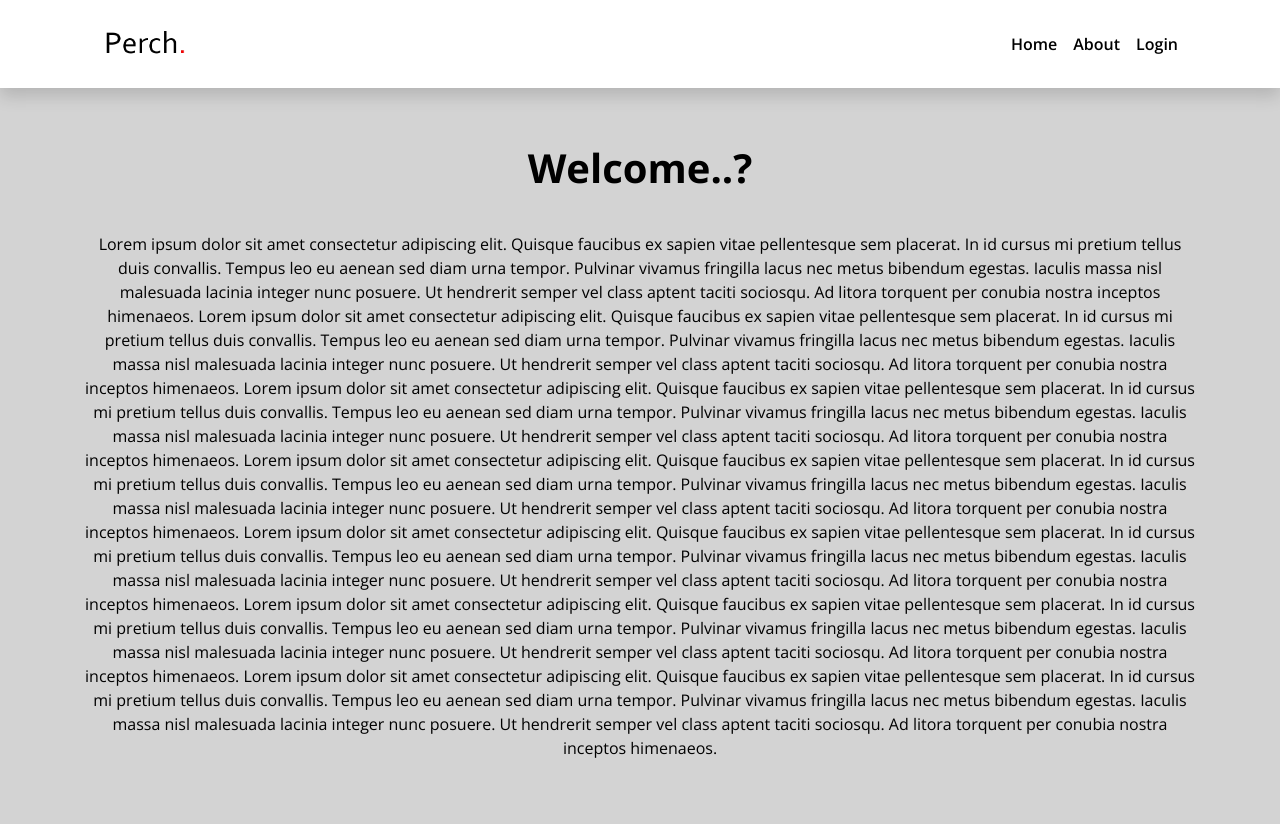
After one commit to VertMawIIGen/Perch, a Flask app: template templates/landing_page.html in a window 1280 px wide. The commit adds this page. Run offline with Flask 3, Linux system fonts and the light colour scheme; the template is opened without the code that fills it, so the values that code supplies are empty; some libraries are stand-ins or nearby versions.

Commit message:
Major Restarting Works
Done:
- Worked on the landing_page.html.
- Did some restructuring to the files.
- Made login work.

Todo:
- Make the landing page look better.
- Create the logic itself for the timetable application.

```diff
--- a/app.py
+++ b/app.py
@@ -1,11 +1,30 @@
-from flask import Flask, render_template, request #todo: implement database system for user prefs
+from flask import Flask, render_template, request, jsonify, session, redirect, url_for, flash, send_file, make_response
+from flask_oidc import OpenIDConnect
+from config import Config
+from flask_wtf.csrf import CSRFProtect
 
 app = Flask(__name__)
+app.config.from_object(Config)
+
+oidc = OpenIDConnect(app)
+csrf = CSRFProtect(app)
 
 
-@app.route("/")  # home page / first thing the user sees
-def homepage(): #todo: login function
-    return render_template("homepage.html")
+# Login page redirecting to the school.
+@app.route('/login')
+@oidc.require_login
+def login():
+    return redirect(url_for("daily_timetable"))
+
+
+# landing page / first thing the user sees
+@app.route("/")
+def landing_page():
+    if oidc.user_loggedin:
+        flash("Successfully logged in.", "success")
+        return redirect(url_for("daily_timetable"))
+    else:
+        return render_template("landing_page.html")
 
 
 @app.route("/treetop")  # the timetable section once you log in
--- /dev/null
+++ b/static/css/landing_page.css
@@ -0,0 +1,61 @@
+@import url('https://fonts.googleapis.com/css2?family=Open+Sans:ital,wght@0,300..800;1,300..800&display=swap');
+
+body {
+    font-family: "Open Sans", sans-serif;
+}
+
+img {
+    max-width: 100px;
+    width: 100%;
+}
+
+.nav-link {
+    font-weight: 600;
+    color: black;
+}
+
+.navbar-toggler:focus {
+    box-shadow: none;
+}
+
+.dropdown>.dropdown-menu {
+    background-color: white;
+    border: none;
+    border-radius: 0;
+}
+
+.lni-grid-alt {
+    font-size: 1.5rem;
+}
+
+.lni-previous-step-2 {
+    font-size: 2rem;
+}
+
+#welcome {
+    background-color: lightgray;
+    color: black
+}
+
+@media (min-width: 992px) {
+    .dropdown>.dropdown-menu {
+        visibility: hidden;
+        opacity: 0;
+        top: 100%;
+        display: block;
+        transition: all 0.1s ease-out;
+    }
+
+    .dropdown:hover>.dropdown-menu {
+        padding: 20px 0;
+        display: block;
+        visibility: visible;
+        opacity: 1;
+        transition: all 0.3s ease-in-out;
+    }
+
+    .dropdown-item:hover {
+        color: white;
+        background-color: black;
+    }
+}
--- /dev/null
+++ b/templates/landing_page.html
@@ -0,0 +1,106 @@
+<!DOCTYPE html>
+<html lang="en">
+<head>
+    <meta charset="utf-8">
+    <meta name="viewport" content="width=device-width, initial-scale=1">
+    <title>Perch</title>
+    <link href="https://cdn.jsdelivr.net/npm/bootstrap@5.3.3/dist/css/bootstrap.min.css" rel="stylesheet"
+          integrity="sha384-QWTKZyjpPEjISv5WaRU9OFeRpok6YctnYmDr5pNlyT2bRjXh0JMhjY6hW+ALEwIH" crossorigin="anonymous">
+    <link rel="stylesheet" href="/static/css/landing_page.css">
+    <link rel="stylesheet" href="https://cdn.lineicons.com/5.0/lineicons.css"/>
+    <link rel="icon" type="image/x-icon" href="/static/images/favicon%20temp.png">
+</head>
+
+
+<body>
+<nav class="navbar navbar-expand-lg py-4 py-lg-0 shadow">
+    <div class="container px-4">
+        <img src="/static/images/temp%20logo.png" alt="logo">
+        <button class="navbar-toggler border-0" type="button" data-bs-toggle="offcanvas" data-bs-target="#top-navbar"
+                aria-controls="top-navbar">
+            <i class="lni lni-menu-hamburger-1"></i>
+        </button>
+
+        <div class="offcanvas offcanvas-end" tabindex="-1" id="top-navbar" aria-labelledby="top-navbarLabel">
+            <button class="navbar-toggler border-0" type="button" data-bs-toggle="offcanvas"
+                    data-bs-target="#top-navbar"
+                    aria-controls="top-navbar">
+                <div class="d-flex justify-content-between p-3">
+                    <img src="/static/images/temp%20logo.png" alt="logo">
+                    <i class="lni lni-previous-step-2"></i>
+                </div>
+            </button>
+            <ul class="navbar-nav ms-lg-auto p-4 p-lg-0">
+                <li class="nav-item px-3 px-lg-0 py-1 py-lg-4">
+                    <a class="nav-link" href="#">Home</a>
+                </li>
+                <li class="nav-item px-3 px-lg-0 py-1 py-lg-4">
+                    <a class="nav-link" href="#">About</a>
+                </li>
+                <li class="nav-item px-3 px-lg-0 py-1 py-lg-4">
+                    <a class="nav-link" href="{{ url_for('login') }}">Login</a>
+                </li>
+            </ul>
+        </div>
+    </div>
+</nav>
+
+<section id="welcome" class="py-5">
+    <div class="container px-4">
+        <div class="row">
+            <div class="col-md-12">
+                <h1 class="py-2 text-center fw-bold">Welcome..?</h1>
+            </div>
+            <div class="col-md-12 px-lg-0">
+                <div class="welcome-description mt-4 text-center">
+                    <p>Lorem ipsum dolor sit amet consectetur adipiscing elit. Quisque faucibus ex sapien vitae
+                        pellentesque sem placerat. In id cursus mi pretium tellus duis convallis. Tempus leo eu aenean
+                        sed diam urna tempor. Pulvinar vivamus fringilla lacus nec metus bibendum egestas. Iaculis massa
+                        nisl malesuada lacinia integer nunc posuere. Ut hendrerit semper vel class aptent taciti
+                        sociosqu. Ad litora torquent per conubia nostra inceptos himenaeos.
+
+                        Lorem ipsum dolor sit amet consectetur adipiscing elit. Quisque faucibus ex sapien vitae
+                        pellentesque sem placerat. In id cursus mi pretium tellus duis convallis. Tempus leo eu aenean
+                        sed diam urna tempor. Pulvinar vivamus fringilla lacus nec metus bibendum egestas. Iaculis massa
+                        nisl malesuada lacinia integer nunc posuere. Ut hendrerit semper vel class aptent taciti
+                        sociosqu. Ad litora torquent per conubia nostra inceptos himenaeos.
+
+                        Lorem ipsum dolor sit amet consectetur adipiscing elit. Quisque faucibus ex sapien vitae
+                        pellentesque sem placerat. In id cursus mi pretium tellus duis convallis. Tempus leo eu aenean
+                        sed diam urna tempor. Pulvinar vivamus fringilla lacus nec metus bibendum egestas. Iaculis massa
+                        nisl malesuada lacinia integer nunc posuere. Ut hendrerit semper vel class aptent taciti
+                        sociosqu. Ad litora torquent per conubia nostra inceptos himenaeos.
+
+                        Lorem ipsum dolor sit amet consectetur adipiscing elit. Quisque faucibus ex sapien vitae
+                        pellentesque sem placerat. In id cursus mi pretium tellus duis convallis. Tempus leo eu aenean
+                        sed diam urna tempor. Pulvinar vivamus fringilla lacus nec metus bibendum egestas. Iaculis massa
+                        nisl malesuada lacinia integer nunc posuere. Ut hendrerit semper vel class aptent taciti
+                        sociosqu. Ad litora torquent per conubia nostra inceptos himenaeos.
+
+                        Lorem ipsum dolor sit amet consectetur adipiscing elit. Quisque faucibus ex sapien vitae
+                        pellentesque sem placerat. In id cursus mi pretium tellus duis convallis. Tempus leo eu aenean
+                        sed diam urna tempor. Pulvinar vivamus fringilla lacus nec metus bibendum egestas. Iaculis massa
+                        nisl malesuada lacinia integer nunc posuere. Ut hendrerit semper vel class aptent taciti
+                        sociosqu. Ad litora torquent per conubia nostra inceptos himenaeos.
+
+                        Lorem ipsum dolor sit amet consectetur adipiscing elit. Quisque faucibus ex sapien vitae
+                        pellentesque sem placerat. In id cursus mi pretium tellus duis convallis. Tempus leo eu aenean
+                        sed diam urna tempor. Pulvinar vivamus fringilla lacus nec metus bibendum egestas. Iaculis massa
+                        nisl malesuada lacinia integer nunc posuere. Ut hendrerit semper vel class aptent taciti
+                        sociosqu. Ad litora torquent per conubia nostra inceptos himenaeos.
+
+                        Lorem ipsum dolor sit amet consectetur adipiscing elit. Quisque faucibus ex sapien vitae
+                        pellentesque sem placerat. In id cursus mi pretium tellus duis convallis. Tempus leo eu aenean
+                        sed diam urna tempor. Pulvinar vivamus fringilla lacus nec metus bibendum egestas. Iaculis massa
+                        nisl malesuada lacinia integer nunc posuere. Ut hendrerit semper vel class aptent taciti
+                        sociosqu. Ad litora torquent per conubia nostra inceptos himenaeos.</p>
+                </div>
+            </div>
+        </div>
+    </div>
+</section>
+
+<script src="https://cdn.jsdelivr.net/npm/bootstrap@5.3.8/dist/js/bootstrap.bundle.min.js"
+        integrity="sha384-FKyoEForCGlyvwx9Hj09JcYn3nv7wiPVlz7YYwJrWVcXK/BmnVDxM+D2scQbITxI"
+        crossorigin="anonymous"></script>
+</body>
```
Also changed, not shown: static/css/style.css (added, +20 -0 lines), templates/base.html (+26 -1 lines), templates/homepage.html (deleted, +0 -51 lines), static/homepage.css (deleted), static/images/favicon temp.png (added), static/images/temp logo.png (added), static/styles.css (deleted).
